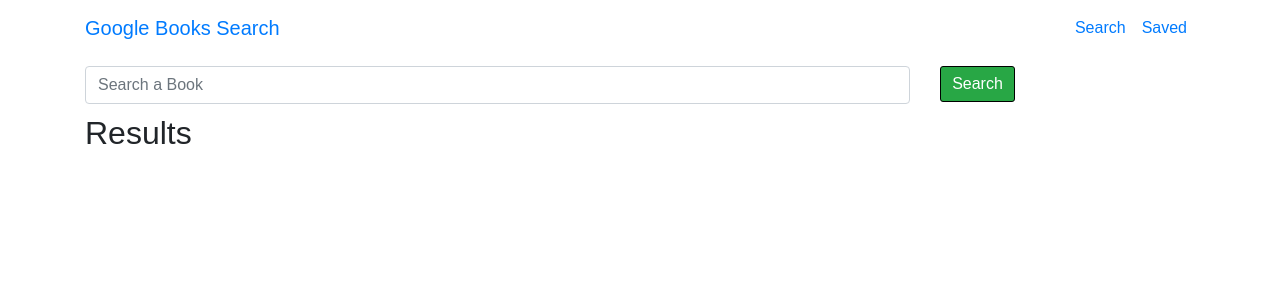
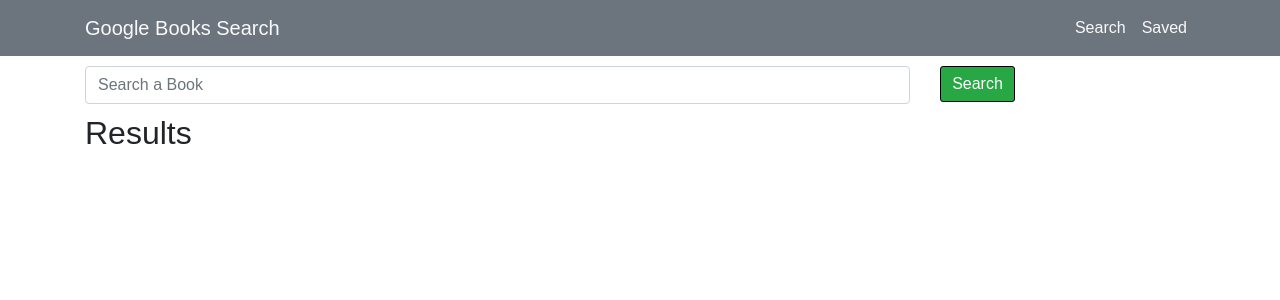
Before and after one commit to andrewyen64/google-book-search-react, a React (Create React App) app in the folder client/: page / in a window 1280 px wide. Shown: the top 300 px of the page. Built offline with nearby package versions, Linux system fonts and the light colour scheme; no server answers.

Commit message:
Update bg and text color

```diff
--- a/client/src/components/NavBar/Navbar.js
+++ b/client/src/components/NavBar/Navbar.js
@@ -3,26 +3,26 @@
 
 function Navbar() {
     return (
-        <nav className="navbar navbar-expand-lg text-light">
+        <nav className="navbar navbar-expand-lg bg-secondary">
             <div className="container">
-                <Link className="navbar-brand" to="/">
+                <Link className="navbar-brand text-light" to="/">
                     Google Books Search
                 </Link>
                 <ul className="navbar-nav">
                     <li className="nav-item">
                         <Link to="/search" className={window.location.pathname === "/search" ?
-                        "nav-link active"
+                        "nav-link active text-light"
                         :
-                        "nav-link"
+                        "nav-link text-light"
                         }
                         >Search
                         </Link>
                     </li>
                     <li className="nav-item">
                         <Link to="/saved" className={window.location.pathname === "/saved" ?
-                        "nav-link active"
+                        "nav-link active text-light"
                         :
-                        "nav-link"
+                        "nav-link text-light"
                         }
                         >Saved
                         </Link>
```
